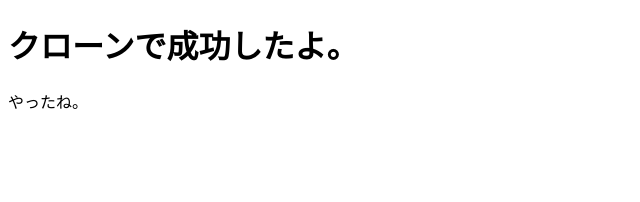
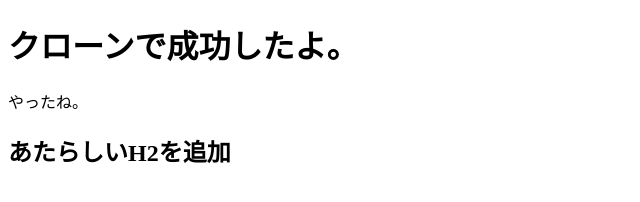
Before and after one commit to narudino/git-learning, a plain HTML site: page index.html in a window 1280 px wide. Shown: the whole page, without its empty margins (0-640 px from the left). Drawn offline with Linux system fonts and the light colour scheme.

Commit message:
h2を追加

```diff
--- a/index.html
+++ b/index.html
@@ -8,5 +8,7 @@
 <body>
     <h1>クローンで成功したよ。</h1>
     <p>やったね。</p>
+
+    <h2>あたらしいH2を追加</h2>
 </body>
 </html>
```
